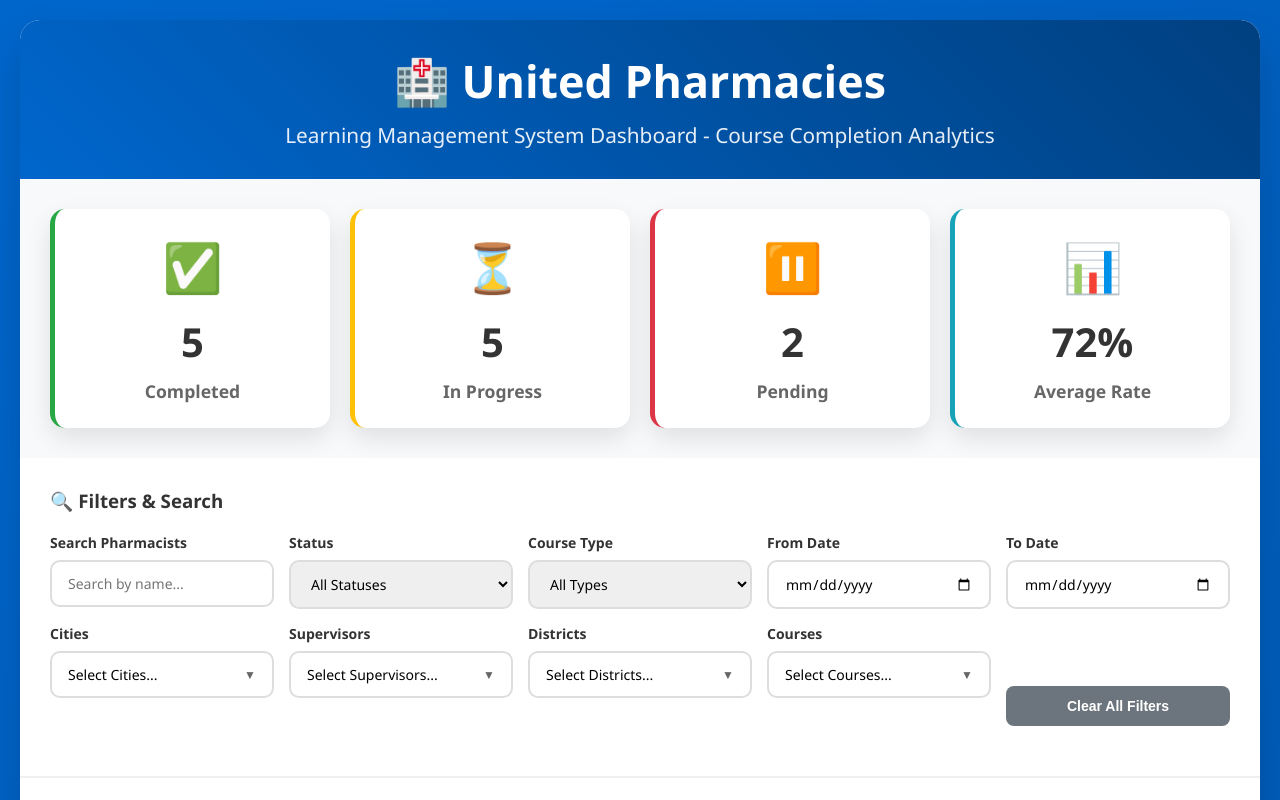
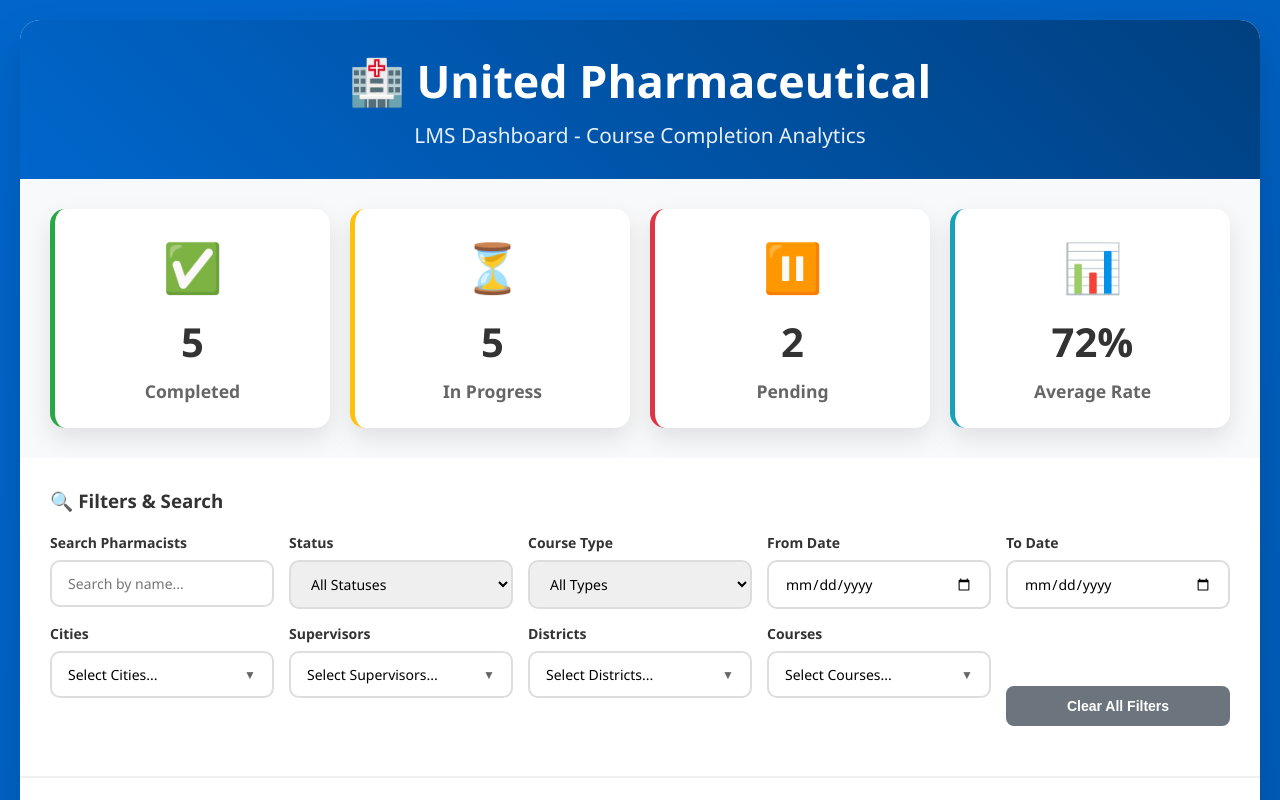
Before and after one commit to mohamedomar-creator/United-Pharmaceutical-LMS-Dashboard, a plain HTML site: page index.html in a window 1280 px wide. Shown: the top 800 px of the page. Drawn offline with nearby package versions, Linux system fonts and the light colour scheme.

Commit message:
Update index.html

```diff
--- a/index.html
+++ b/index.html
@@ -418,8 +418,8 @@
 <body>
     <div class="container">
         <div class="header">
-            <h1>🏥 United Pharmacies</h1>
-            <p>Learning Management System Dashboard - Course Completion Analytics</p>
+            <h1>🏥 United Pharmaceutical</h1>
+            <p>LMS Dashboard - Course Completion Analytics</p>
         </div>
 
         <div class="stats-container">
```
